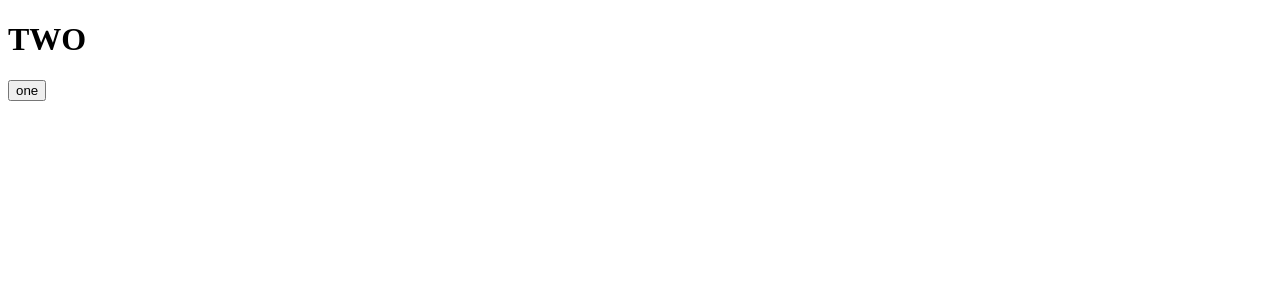
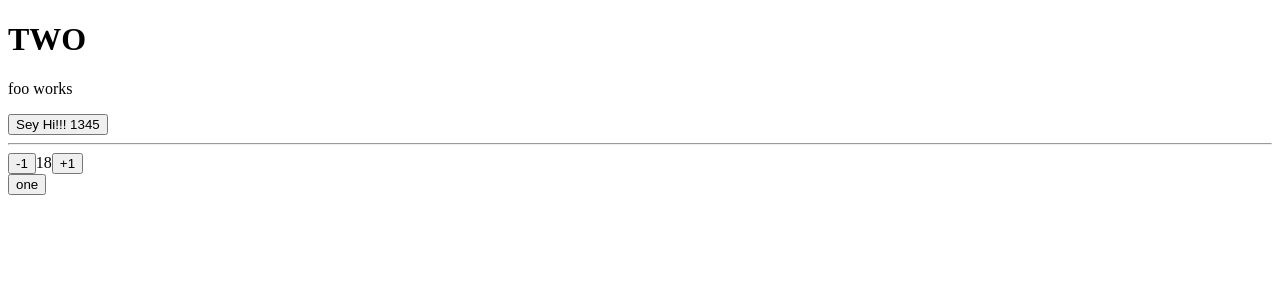
Before and after one commit to Viacheslav-ua/angular-lessons, an Angular app: page / in a window 1280 px wide. Shown: the top 300 px of the page. Built offline with nearby package versions, Linux system fonts and the light colour scheme.

Commit message:
lesson-#5

```diff
--- a/src/app/app.component.html
+++ b/src/app/app.component.html
@@ -1,2 +1,2 @@
-<app-foo [title]="condition ? 'one'  : 'two'"></app-foo>
+<app-foo [(counter)]="age" [fooBar]="'1345'" (sayHi)="onSayHi($event)" [title]="condition ? 'one'  : 'two'"></app-foo>
 <button (click)="condition = !condition">{{ condition ? 'two'  : 'one' }}</button>
--- a/src/app/app.component.ts
+++ b/src/app/app.component.ts
@@ -8,4 +8,9 @@ import { Component } from '@angular/core'
 export class AppComponent {
   condition = false
   title = 'angular-lessons'
+  age = 18
+
+  onSayHi(text: string) {
+    console.log(text);
+  }
 }
--- a/src/app/components/foo/foo.component.html
+++ b/src/app/components/foo/foo.component.html
@@ -1 +1,10 @@
-<h1>{{ title?.toUpperCase() }}</h1>
+<h1>{{ title.toUpperCase() }}</h1>
+<p>foo works</p>
+<button (click)="onSayHi()">Sey Hi!!! {{ foo }}</button>
+
+<hr>
+<div>
+  <button (click)="counterChange.emit(counter - 1)">-1</button>
+  <span>{{ counter }}</span>
+  <button (click)="counterChange.emit(counter + 1)">+1</button>
+</div>
--- a/src/app/components/foo/foo.component.ts
+++ b/src/app/components/foo/foo.component.ts
@@ -1,4 +1,4 @@
-import { Component, Input, OnInit } from '@angular/core';
+import { Component, EventEmitter, Input, OnInit, Output } from '@angular/core';
 
 @Component({
   selector: 'app-foo',
@@ -7,8 +7,23 @@ import { Component, Input, OnInit } from '@angular/core';
 })
 export class FooComponent implements OnInit {
 
-@Input()
-title!: string
+  @Input('fooBar')
+  foo = 'foo'
+
+  @Input()
+  title!: string
+
+  // -------------------------------------------------
+  @Input()
+  counter = 0
+
+  @Output()
+  counterChange = new EventEmitter<number>()
+  // --------------------------------------------------
+
+  @Output()
+  sayHi = new EventEmitter<string>()
+
 
   constructor() {
     console.log('constructor', this.title)
@@ -20,4 +35,9 @@ title!: string
 
   }
 
+  onSayHi() {
+
+    this.sayHi.emit(this.title + 'Hello')
+  }
+
 }
```
